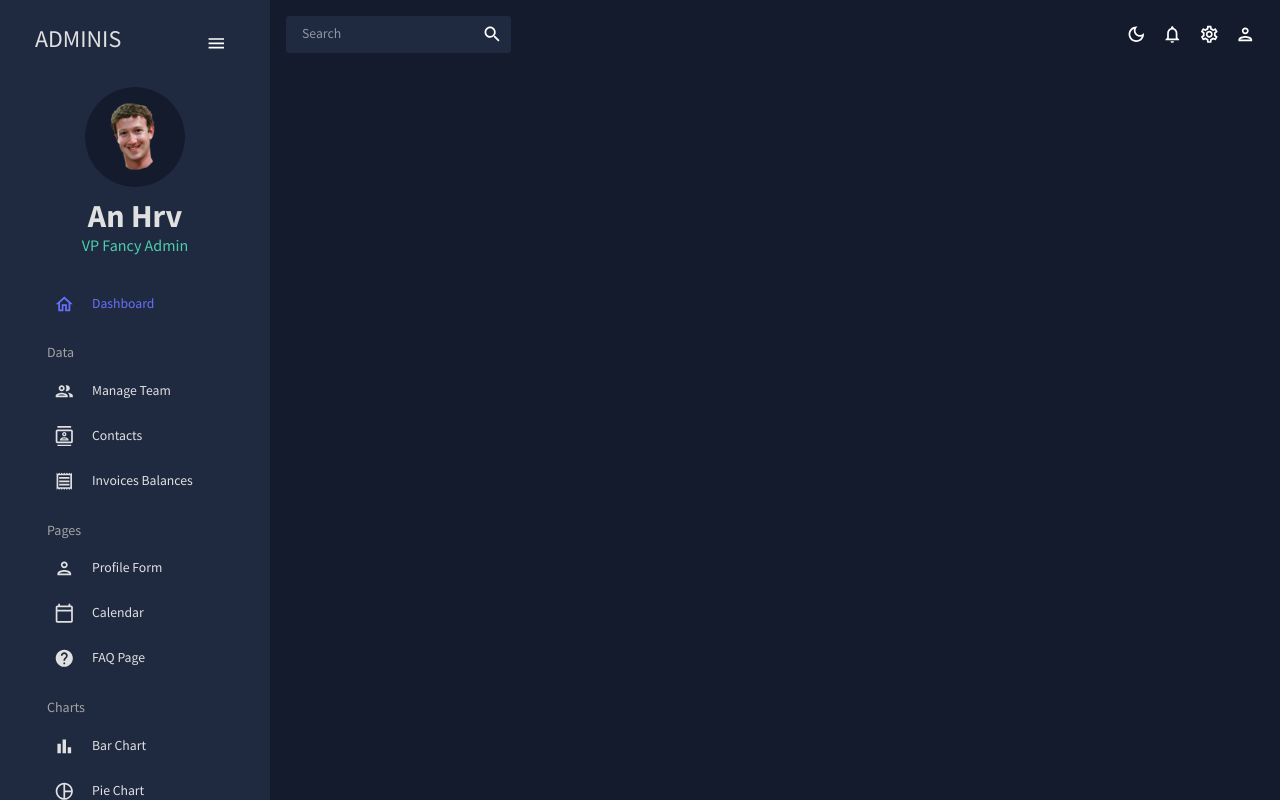
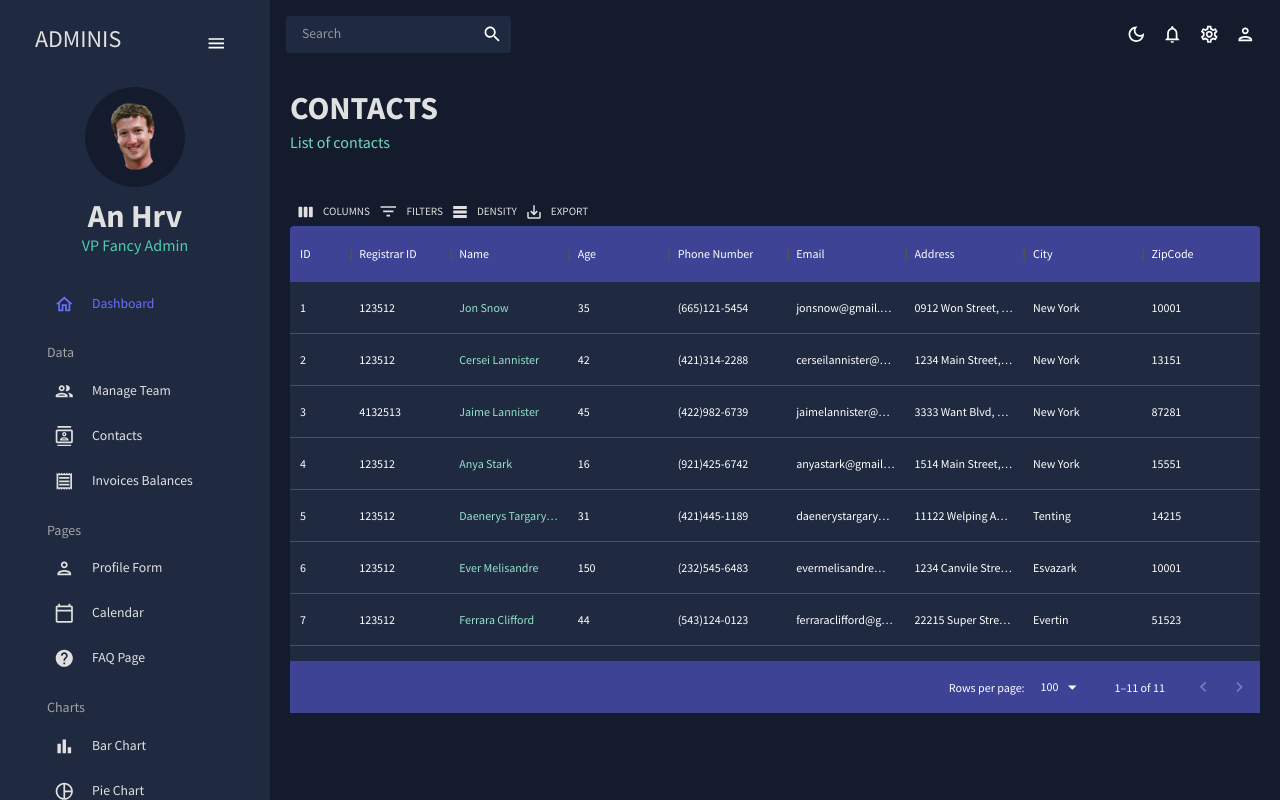
Before and after one commit to anhrv/dashboard-app, a React (Create React App) app: page /contacts in a window 1280 px wide. Built offline with nearby package versions, Linux system fonts and the light colour scheme.

Commit message:
Added contacts section

```diff
--- a/src/App.js
+++ b/src/App.js
@@ -6,7 +6,7 @@
 import Dashboard from "./scenes/dashboard/Dashboard";
 import Team from "./scenes/team/Team";
 // import Invoices from "./scenes/invoices";
-// import Contacts from "./scenes/contacts";
+import Contacts from "./scenes/contacts/Contacts";
 // import Bar from "./scenes/bar";
 // import Form from "./scenes/form";
 // import Line from "./scenes/line";
@@ -29,8 +29,8 @@
 						<Routes>
 							<Route path="/" element={<Dashboard />} />
 							<Route path="/team" element={<Team />} />
-							{/* <Route path="/contacts" element={<Contacts />} />
-							<Route path="/invoices" element={<Invoices />} />
+							<Route path="/contacts" element={<Contacts />} />
+							{/* <Route path="/invoices" element={<Invoices />} />
 							<Route path="/form" element={<Form />} />
 							<Route path="/bar" element={<Bar />} />
 							<Route path="/pie" element={<Pie />} />
--- /dev/null
+++ b/src/scenes/contacts/Contacts.jsx
@@ -0,0 +1,84 @@
+import { Box, useTheme } from "@mui/material";
+import { tokens } from "../../theme";
+import { mockDataContacts } from "../../data/mockData";
+import { DataGrid, GridToolbar } from "@mui/x-data-grid";
+import Header from "../../components/Header";
+
+const Contacts = () => {
+	const theme = useTheme();
+	const colors = tokens(theme.palette.mode);
+
+	const columns = [
+		{ field: "id", headerName: "ID", flex: 0.5 },
+		{ field: "registrarId", headerName: "Registrar ID" },
+		{
+			field: "name",
+			headerName: "Name",
+			flex: 1,
+			cellClassName: "name-column--cell",
+		},
+		{
+			field: "age",
+			headerName: "Age",
+			type: "number",
+			headerAlign: "left",
+			align: "left",
+		},
+		{
+			field: "phone",
+			headerName: "Phone Number",
+			flex: 1,
+		},
+		{
+			field: "email",
+			headerName: "Email",
+			flex: 1,
+		},
+		{ field: "address", headerName: "Address", flex: 1 },
+		{ field: "city", headerName: "City", flex: 1 },
+		{ field: "zipCode", headerName: "ZipCode", flex: 1 },
+	];
+
+	return (
+		<Box m="20px">
+			<Header title="CONTACTS" subtitle="List of contacts" />
+			<Box
+				m="40px 0 0 0"
+				height="65vh"
+				sx={{
+					"& .MuiDataGrid-root": {
+						border: "none",
+					},
+					"& .MuiDataGrid-cell": {
+						borderBottom: "none",
+					},
+					"& .MuiDataGrid-columnHeaders": {
+						borderBottom: "none",
+						backgroundColor: colors.blueAccent[700],
+					},
+					"& .MuiDataGrid-virtualScroller": {
+						backgroundColor: colors.primary[400],
+					},
+					"& .MuiDataGrid-footerContainer": {
+						borderTop: "none",
+						backgroundColor: colors.blueAccent[700],
+					},
+					"& .name-column--cell": {
+						color: colors.greenAccent[300],
+					},
+					"& .MuiDataGrid-toolbarContainer .MuiButton-text": {
+						color: `${colors.grey[100]} !important`,
+					},
+				}}
+			>
+				<DataGrid
+					rows={mockDataContacts}
+					columns={columns}
+					components={{ Toolbar: GridToolbar }}
+				/>
+			</Box>
+		</Box>
+	);
+};
+
+export default Contacts;
```
